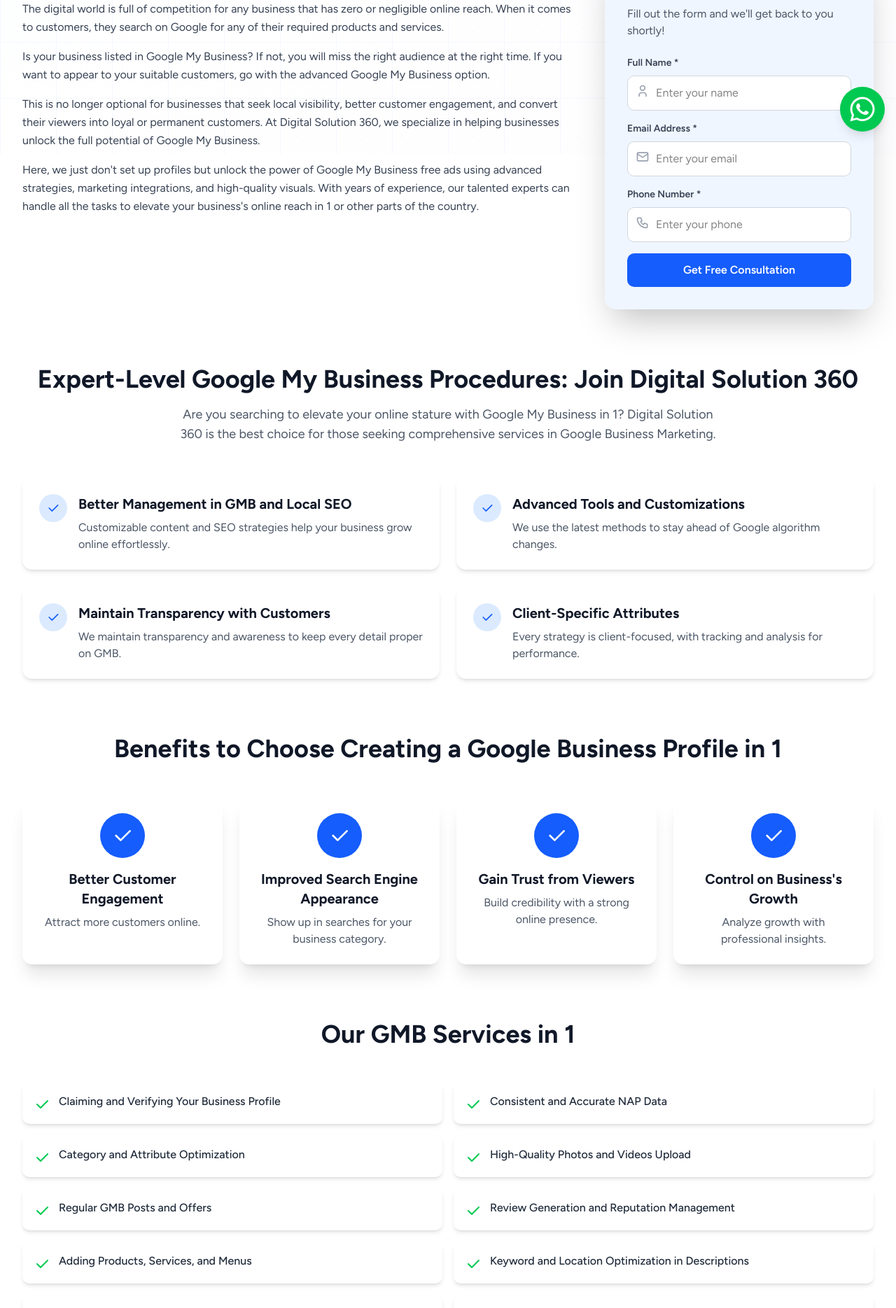
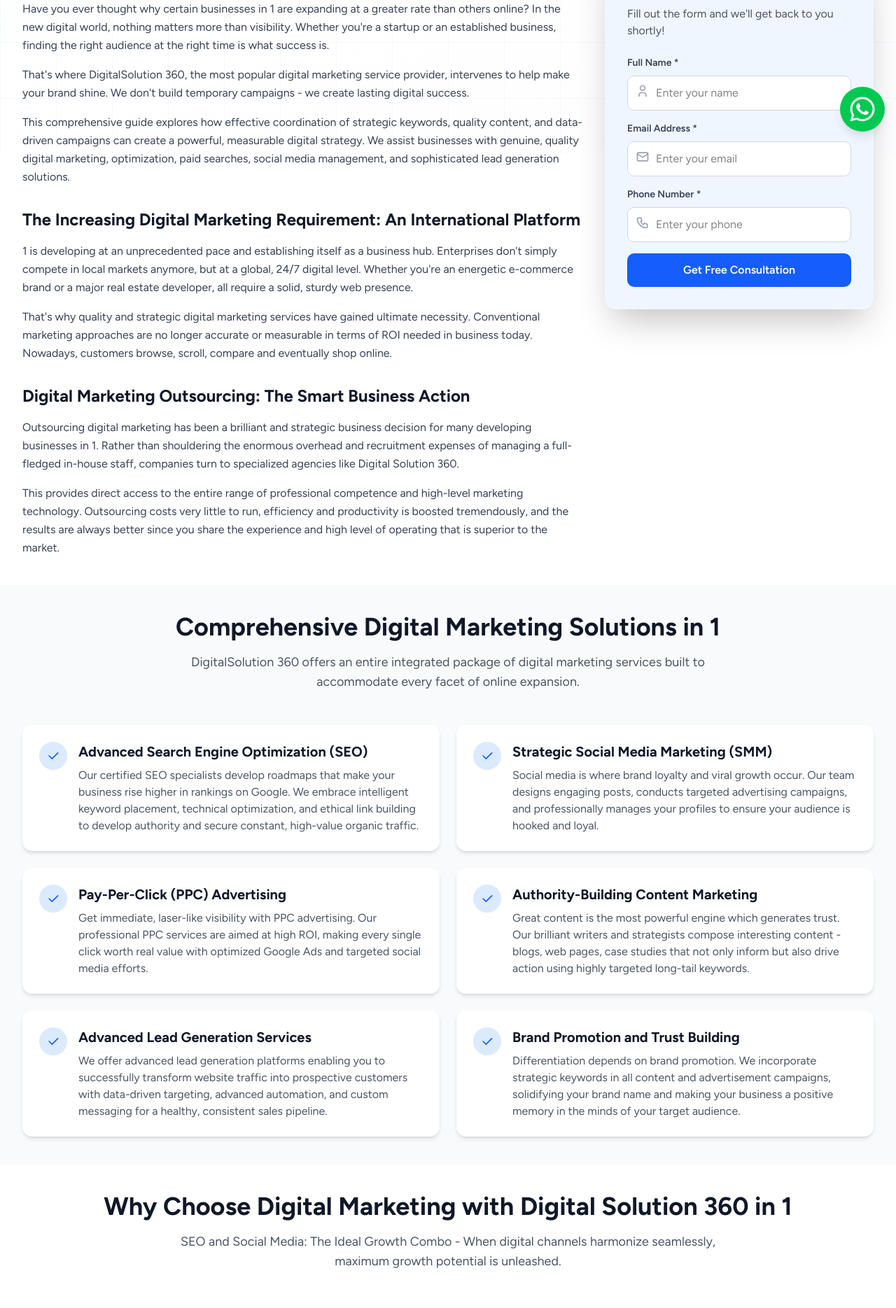
Before and after one commit to Digitalsolution360-Global/main-site, a Next.js app: page /market-we-serve/digital-marketing/1 in a window 1280 px wide. Shown: the part 580-2449 px from the top of the page at 70% size. Built offline with nearby package versions, Linux system fonts and the light colour scheme; no server answers; the database is empty.

Commit message:
Updated Content on Digital Marketing Page

```diff
--- a/app/[slug]/page.js
+++ b/app/[slug]/page.js
@@ -8,6 +8,7 @@
 const WebDevServicePage = dynamic(() => import('../market-we-serve/website-development/[slug]/page'), { ssr: false });
 const SEOServicePage = dynamic(() => import('../market-we-serve/seo/[slug]/page'), { ssr: false });
 const GMBServicePage = dynamic(() => import('../market-we-serve/google-my-business/[slug]/page'), { ssr: false });
+const DigitalMarketingServicePage = dynamic(() => import('../market-we-serve/digital-marketing/[slug]/page'), { ssr: false });
 const BlogDetailPage = dynamic(() => import('../blogs/[slug]/page'), { ssr: false });
 
 export default function DynamicPage({ params }) {
@@ -76,6 +77,8 @@
     return <SEOServicePage params={Promise.resolve({ slug })} />;
   } else if (slug.includes('website-development')) {
     return <WebDevServicePage params={Promise.resolve({ slug })} />;
+  } else if (slug.includes('digital-marketing')) {
+    return <DigitalMarketingServicePage params={Promise.resolve({ slug })} />;
   }
 
   // Default to website development
--- a/app/market-we-serve/digital-marketing/[slug]/digitalMarketClient.js
+++ b/app/market-we-serve/digital-marketing/[slug]/digitalMarketClient.js
@@ -145,38 +145,38 @@
   ];
 
   const services = [
-    'Claiming and Verifying Your Business Profile',
-    'Consistent and Accurate NAP Data',
-    'Category and Attribute Optimization',
-    'High-Quality Photos and Videos Upload',
-    'Regular GMB Posts and Offers',
-    'Review Generation and Reputation Management',
-    'Adding Products, Services, and Menus',
-    'Keyword and Location Optimization in Descriptions',
-    'Google Q&A Management and Optimization',
-    'Advanced Messaging and Appointment Features'
+    'Search Engine Optimization (SEO) - Technical & On-Page',
+    'Strategic Social Media Marketing & Management',
+    'Pay-Per-Click (PPC) Advertising & Google Ads',
+    'Content Marketing & Authority Building',
+    'Advanced Lead Generation & Automation',
+    'Brand Promotion & Reputation Management',
+    'Email Marketing & Customer Retention',
+    'Conversion Rate Optimization (CRO)',
+    'Analytics & Performance Tracking',
+    'Marketing Strategy & Consulting'
   ];
 
   const faqs = [
     {
-      question: `What is Google My Business in ${cityName}?`,
-      answer: `Google My Business (GMB) is a free tool that helps businesses in ${cityName} manage their online presence on Google Search and Maps. It allows you to connect with customers, post updates, and manage your business information.`
+      question: `What digital marketing services do you offer in ${cityName}?`,
+      answer: `We offer comprehensive digital marketing services in ${cityName} including SEO, social media marketing, PPC advertising, content marketing, lead generation, brand promotion, email marketing, and conversion optimization.`
     },
     {
-      question: `Why is GMB important for businesses in ${cityName}?`,
-      answer: `GMB is crucial for local visibility in ${cityName}. It helps your business appear in local searches, Google Maps, and the local 3-pack, making it easier for customers in ${cityName} to find and contact you.`
+      question: `Why should I outsource digital marketing in ${cityName}?`,
+      answer: `Outsourcing digital marketing in ${cityName} gives you access to expert professionals, advanced tools, and proven strategies without the overhead of hiring a full in-house team. It's cost-effective and delivers better results faster.`
     },
     {
-      question: `How long does it take to see results from GMB optimization in ${cityName}?`,
-      answer: `Most businesses in ${cityName} start seeing improved visibility within 2-4 weeks of proper GMB optimization. However, building a strong presence with reviews and regular updates takes consistent effort over 3-6 months.`
+      question: `How long does it take to see results from digital marketing in ${cityName}?`,
+      answer: `SEO typically shows results in 3-6 months, while PPC and social media can generate immediate visibility. We focus on both quick wins and long-term sustainable growth for businesses in ${cityName}.`
     },
     {
-      question: `Do you provide GMB services for all types of businesses in ${cityName}?`,
-      answer: `Yes! We provide GMB services for all types of businesses in ${cityName} - from local shops and restaurants to professional services, healthcare, real estate, and more.`
+      question: `Is digital marketing affordable for small businesses in ${cityName}?`,
+      answer: `Absolutely! We offer affordable digital marketing packages designed specifically for small businesses and startups in ${cityName}. Our goal is to make professional marketing accessible to all businesses, regardless of size.`
     },
     {
-      question: `What makes your GMB services different in ${cityName}?`,
-      answer: `Our team has deep expertise in ${cityName}'s local market. We use advanced strategies, maintain transparency, provide regular reports, and focus on generating real business results, not just profile views.`
+      question: `What makes Digital Solution 360 different in ${cityName}?`,
+      answer: `We combine advanced AI technology with human creativity, offer transparent reporting, provide personalized strategies for the ${cityName} market, and focus on building long-term partnerships rather than just selling services.`
     }
   ];
 
@@ -250,7 +250,7 @@
                 <IconChevronRight size={16} className='text-blue-400' />
               </>
             )}
-            <span className='text-blue-400'>GMB in {cityName}</span>
+            <span className='text-blue-400'>Digital Marketing in {cityName}</span>
           </motion.div>
 
           <motion.div
@@ -260,10 +260,10 @@
             className='text-left lg:text-center'
           >
             <h1 className='text-lg sm:text-xl md:text-3xl lg:text-4xl xl:text-5xl font-bold mb-4'>
-              Google My Business Services in <span className='text-blue-400'>{cityName}</span>
+              Digital Marketing Services in <span className='text-blue-400'>{cityName}</span>
             </h1>
             <p className='text-lg md:text-xl text-blue-100 max-w-4xl mx-auto leading-relaxed mb-6'>
-              Boost local visibility, manage your Google Business Profile, and attract more customers with expert strategies in {cityName}.
+              Transform your business with expert digital marketing strategies including SEO, social media, PPC, and content marketing in {cityName}.
             </p>
             <div className='flex flex-wrap items-center justify-center gap-6 text-sm md:text-base'>
               <div className='flex items-center gap-2'>
@@ -291,23 +291,39 @@
                 viewport={{ once: true }}
                 transition={{ duration: 0.6 }}
               >
-                <h2 className='text-3xl md:text-4xl font-bold text-gray-900 mb-6'>Introduction</h2>
+                <h2 className='text-3xl md:text-4xl font-bold text-gray-900 mb-6'>The Hidden Secret of Digital Growth in {cityName}</h2>
 
                 <div className='prose prose-lg max-w-none space-y-4 text-gray-700 leading-relaxed'>
                   <p>
-                    The digital world is full of competition for any business that has zero or negligible online reach. When it comes to customers, they search on Google for any of their required products and services.
+                    Have you ever thought why certain businesses in {cityName} are expanding at a greater rate than others online? In the new digital world, nothing matters more than visibility. Whether you&apos;re a startup or an established business, finding the right audience at the right time is what success is.
                   </p>
 
                   <p>
-                    Is your business listed in Google My Business? If not, you will miss the right audience at the right time. If you want to appear to your suitable customers, go with the advanced Google My Business option.
+                    That&apos;s where DigitalSolution 360, the most popular digital marketing service provider, intervenes to help make your brand shine. We don&apos;t build temporary campaigns - we create lasting digital success.
                   </p>
 
                   <p>
-                    This is no longer optional for businesses that seek local visibility, better customer engagement, and convert their viewers into loyal or permanent customers. At Digital Solution 360, we specialize in helping businesses unlock the full potential of Google My Business.
+                    This comprehensive guide explores how effective coordination of strategic keywords, quality content, and data-driven campaigns can create a powerful, measurable digital strategy. We assist businesses with genuine, quality digital marketing, optimization, paid searches, social media management, and sophisticated lead generation solutions.
+                  </p>
+
+                  <h3 className='text-2xl font-bold text-gray-900 mt-8 mb-4'>The Increasing Digital Marketing Requirement: An International Platform</h3>
+
+                  <p>
+                    {cityName} is developing at an unprecedented pace and establishing itself as a business hub. Enterprises don&apos;t simply compete in local markets anymore, but at a global, 24/7 digital level. Whether you&apos;re an energetic e-commerce brand or a major real estate developer, all require a solid, sturdy web presence.
                   </p>
 
                   <p>
-                    Here, we just don&apos;t set up profiles but unlock the power of Google My Business free ads using advanced strategies, marketing integrations, and high-quality visuals. With years of experience, our talented experts can handle all the tasks to elevate your business&apos;s online reach in {cityName} or other parts of the country.
+                    That&apos;s why quality and strategic digital marketing services have gained ultimate necessity. Conventional marketing approaches are no longer accurate or measurable in terms of ROI needed in business today. Nowadays, customers browse, scroll, compare and eventually shop online.
+                  </p>
+
+                  <h3 className='text-2xl font-bold text-gray-900 mt-8 mb-4'>Digital Marketing Outsourcing: The Smart Business Action</h3>
+
+                  <p>
+                    Outsourcing digital marketing has been a brilliant and strategic business decision for many developing businesses in {cityName}. Rather than shouldering the enormous overhead and recruitment expenses of managing a full-fledged in-house staff, companies turn to specialized agencies like Digital Solution 360.
+                  </p>
+
+                  <p>
+                    This provides direct access to the entire range of professional competence and high-level marketing technology. Outsourcing costs very little to run, efficiency and productivity is boosted tremendously, and the results are always better since you share the experience and high level of operating that is superior to the market.
                   </p>
                 </div>
               </motion.div>
@@ -412,7 +428,7 @@
       </section>
 
       {/* Expert Procedures Section */}
-      <section className='py-10'>
+      <section className='py-10 bg-gray-50'>
         <div className='max-w-7xl mx-auto px-4 sm:px-6 lg:px-8'>
           <motion.div
             initial={{ opacity: 0, y: 20 }}
@@ -422,30 +438,38 @@
             className='text-left lg:text-center mb-12'
           >
             <h2 className='text-3xl md:text-4xl font-bold text-gray-900 mb-4'>
-              Expert-Level Google My Business Procedures: Join Digital Solution 360
+              Comprehensive Digital Marketing Solutions in {cityName}
             </h2>
             <p className='text-lg text-gray-600 max-w-3xl mx-auto'>
-              Are you searching to elevate your online stature with Google My Business in {cityName}? Digital Solution 360 is the best choice for those seeking comprehensive services in Google Business Marketing.
+              DigitalSolution 360 offers an entire integrated package of digital marketing services built to accommodate every facet of online expansion.
             </p>
           </motion.div>
 
           <div className='grid grid-cols-1 md:grid-cols-2 gap-6'>
             {[
               {
-                title: 'Better Management in GMB and Local SEO',
-                description: 'Customizable content and SEO strategies help your business grow online effortlessly.'
+                title: 'Advanced Search Engine Optimization (SEO)',
+                description: 'Our certified SEO specialists develop roadmaps that make your business rise higher in rankings on Google. We embrace intelligent keyword placement, technical optimization, and ethical link building to develop authority and secure constant, high-value organic traffic.'
               },
               {
-                title: 'Advanced Tools and Customizations',
-                description: 'We use the latest methods to stay ahead of Google algorithm changes.'
+                title: 'Strategic Social Media Marketing (SMM)',
+                description: 'Social media is where brand loyalty and viral growth occur. Our team designs engaging posts, conducts targeted advertising campaigns, and professionally manages your profiles to ensure your audience is hooked and loyal.'
               },
               {
-                title: 'Maintain Transparency with Customers',
-                description: 'We maintain transparency and awareness to keep every detail proper on GMB.'
+                title: 'Pay-Per-Click (PPC) Advertising',
+                description: 'Get immediate, laser-like visibility with PPC advertising. Our professional PPC services are aimed at high ROI, making every single click worth real value with optimized Google Ads and targeted social media efforts.'
               },
               {
-                title: 'Client-Specific Attributes',
-                description: 'Every strategy is client-focused, with tracking and analysis for performance.'
+                title: 'Authority-Building Content Marketing',
+                description: 'Great content is the most powerful engine which generates trust. Our brilliant writers and strategists compose interesting content - blogs, web pages, case studies that not only inform but also drive action using highly targeted long-tail keywords.'
+              },
+              {
+                title: 'Advanced Lead Generation Services',
+                description: 'We offer advanced lead generation platforms enabling you to successfully transform website traffic into prospective customers with data-driven targeting, advanced automation, and custom messaging for a healthy, consistent sales pipeline.'
+              },
+              {
+                title: 'Brand Promotion and Trust Building',
+                description: 'Differentiation depends on brand promotion. We incorporate strategic keywords in all content and advertisement campaigns, solidifying your brand name and making your business a positive memory in the minds of your target audience.'
               }
             ].map((item, index) => (
               <motion.div
@@ -482,16 +506,19 @@
             className='text-left lg:text-center mb-12'
           >
             <h2 className='text-3xl md:text-4xl font-bold text-gray-900 mb-4'>
-              Benefits to Choose Creating a Google Business Profile in {cityName}
+              Why Choose Digital Marketing with Digital Solution 360 in {cityName}
             </h2>
+            <p className='text-lg text-gray-600 max-w-3xl mx-auto'>
+              SEO and Social Media: The Ideal Growth Combo - When digital channels harmonize seamlessly, maximum growth potential is unleashed.
+            </p>
           </motion.div>
 
           <div className='grid grid-cols-1 md:grid-cols-2 lg:grid-cols-4 gap-6'>
             {[
-              { title: 'Better Customer Engagement', description: 'Attract more customers online.' },
-              { title: 'Improved Search Engine Appearance', description: 'Show up in searches for your business category.' },
-              { title: 'Gain Trust from Viewers', description: 'Build credibility with a strong online presence.' },
-              { title: "Control on Business's Growth", description: 'Analyze growth with professional insights.' }
+              { title: 'Client Partnership Model', description: 'Strategic partnership with transparency and mutual empowerment throughout the process.' },
+              { title: 'Affordable Solutions', description: 'Professional digital marketing without straining your budget - quality for all businesses.' },
+              { title: 'Personalized Strategies', description: 'Highly personalized campaigns tailored to your specific target audience and market.' },
+              { title: 'Future-Ready Marketing', description: 'Blend of advanced AI technology with human-centered creativity for genuine campaigns.' }
             ].map((benefit, index) => (
               <motion.div
                 key={index}
@@ -513,7 +540,7 @@
       </section>
 
       {/* Services List Section */}
-      <section className='py-10'>
+      <section className='py-10 bg-gray-50'>
         <div className='max-w-7xl mx-auto px-4 sm:px-6 lg:px-8'>
           <motion.div
             initial={{ opacity: 0, y: 20 }}
@@ -523,7 +550,7 @@
             className='text-left lg:text-center mb-12'
           >
             <h2 className='text-3xl md:text-4xl font-bold text-gray-900 mb-4'>
-              Our GMB Services in {cityName}
+              Our Digital Marketing Services in {cityName}
             </h2>
           </motion.div>
 
```
